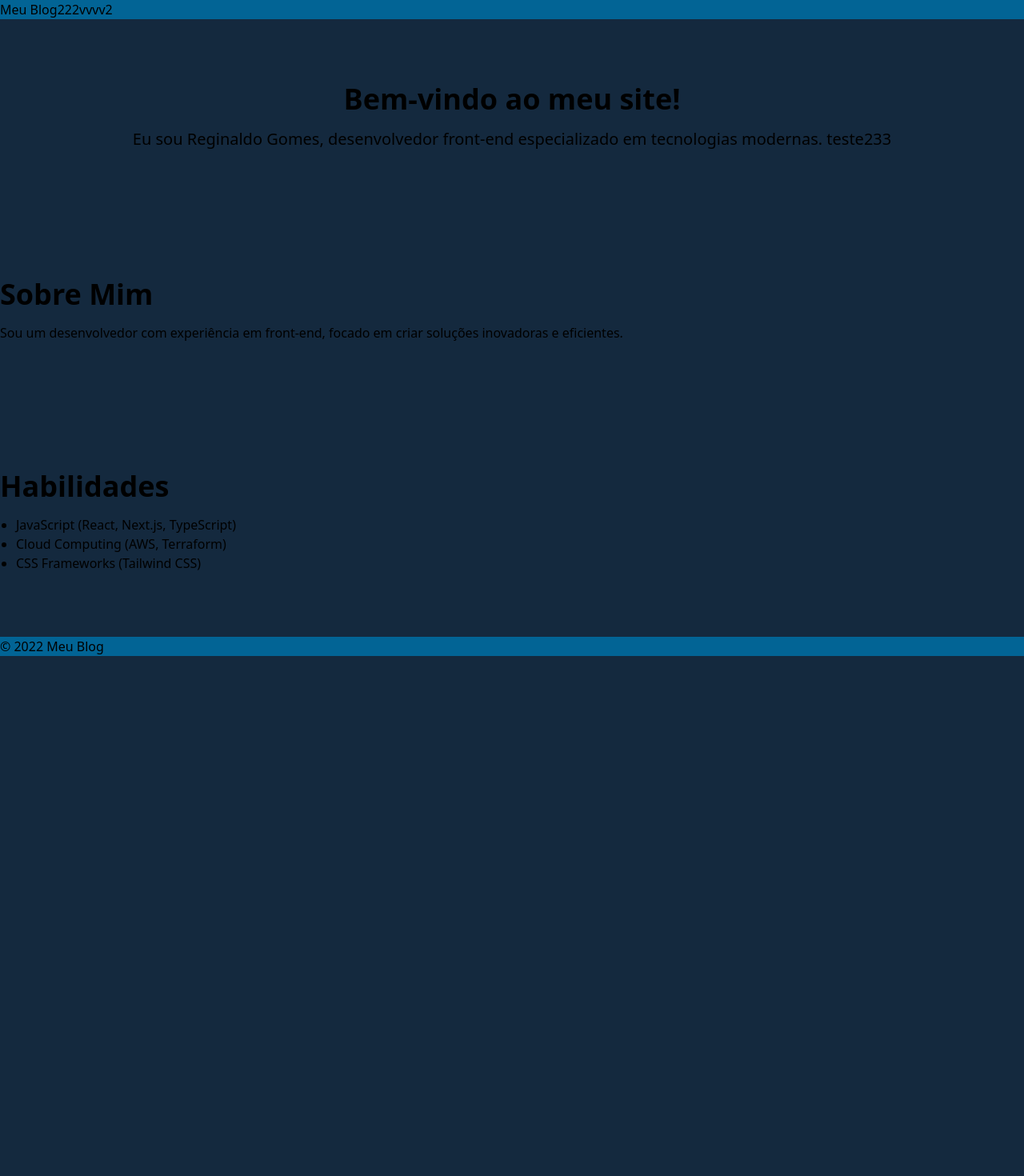
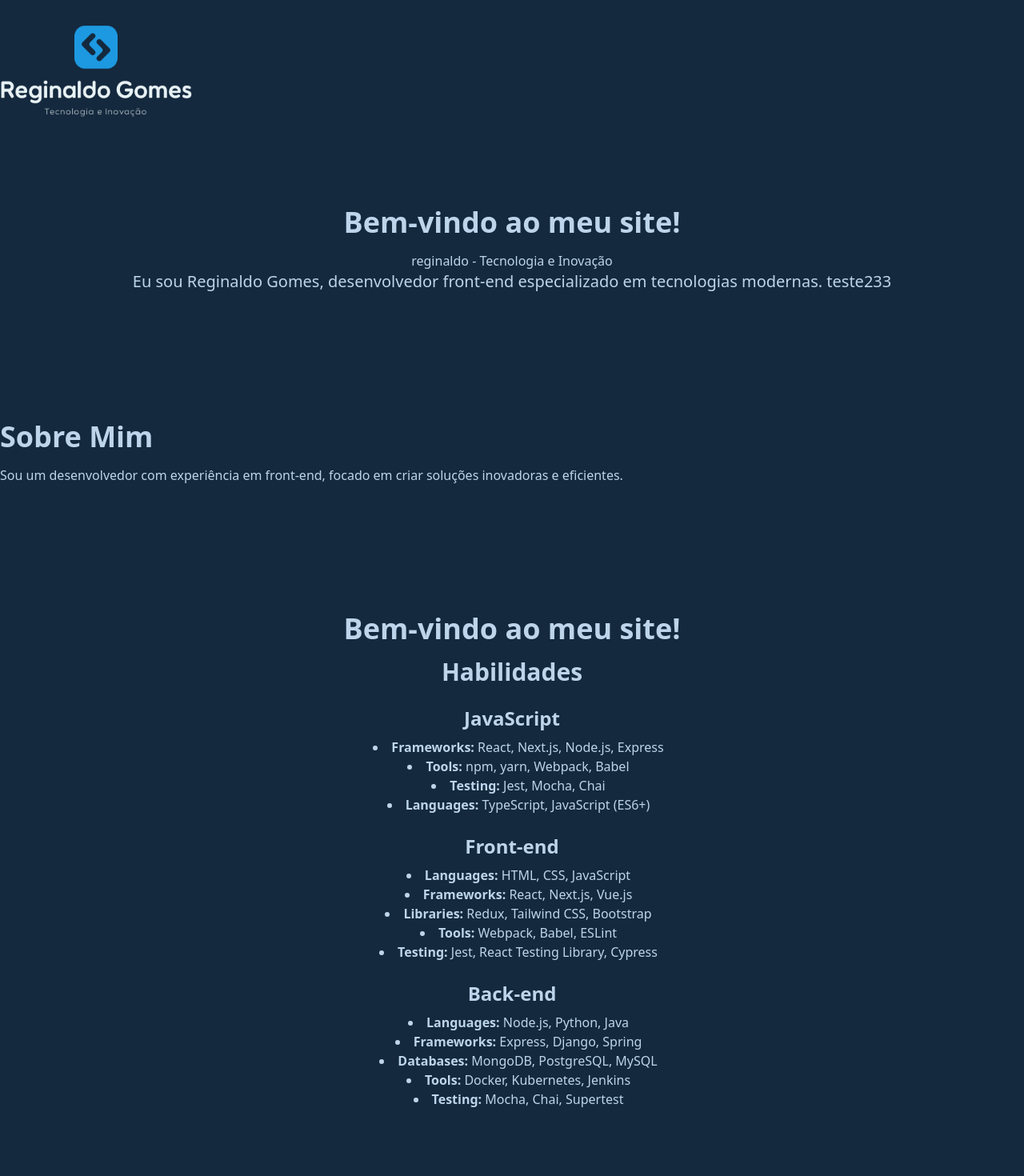
Before and after one commit to reginaldogomes/bhs_cms_site_app, a Next.js app: page / in a window 1280 px wide. Shown: the top 1470 px of the page at 80% size. Before the commit the page ends 820 px from the top, so only its background shows below. Built offline with nearby package versions, Linux system fonts and the light colour scheme.

Commit message:
skills component

```diff
--- a/src/app/layout.tsx
+++ b/src/app/layout.tsx
@@ -1,8 +1,8 @@
 // src/app/layout.tsx
 import './globals.css'
 import React, { ReactNode } from 'react'
-import Header from '../components/Header'
-import Footer from '../components/Footer'
+import Header from '@/components/layouts/Header'
+import Footer from '@/components/layouts/Footer'
 
 type LayoutProps = {
   children: ReactNode
@@ -16,7 +16,7 @@ export default function Layout({ children }: LayoutProps) {
         <meta name="viewport" content="width=device-width, initial-scale=1.0" />
         <title>Meu Blog</title>
       </head>
-      <body className="bg-primary-500">
+      <body className="bg-primary-500 text-primary-100">
         <Header />
         <main>{children}</main>
         <Footer />
--- a/src/components/About.tsx
+++ b/src/components/About.tsx
@@ -1,5 +1,5 @@
 import React from 'react'
-import Section from './Section'
+import Section from '@/components/layouts/Section'
 
 const About: React.FC = () => {
   return (
--- a/src/components/Header.tsx
+++ /dev/null
@@ -1,10 +0,0 @@
-// src/components/Header.tsx
-export default function Header() {
-  return (
-    <header className="w-full bg-secondary-500">
-      <div className="flex max-w-1280 mx-auto">
-        <h1>Meu Blog222vvvv2</h1>
-      </div>
-    </header>
-  )
-}
--- a/src/components/Hero.tsx
+++ b/src/components/Hero.tsx
@@ -1,5 +1,11 @@
 import React from 'react'
-import Section from './Section'
+import Section from '@/components/layouts/Section'
+
+const dataResume = {
+  name: 'reginaldo',
+  slogan: 'Tecnologia e Inovação',
+  bio: 'Eu sou Reginaldo Gomes, desenvolvedor front-end especializado em tecnologias modernas. teste233',
+}
 
 const Hero: React.FC = () => {
   return (
@@ -7,10 +13,11 @@ const Hero: React.FC = () => {
       title="Bem-vindo ao meu site!"
       className="bg-blue-600 text-white text-center"
     >
-      <p className="text-xl">
-        Eu sou Reginaldo Gomes, desenvolvedor front-end especializado em
-        tecnologias modernas. teste233
-      </p>
+      <h1>
+        {dataResume.name} - {dataResume.slogan}
+      </h1>
+
+      <p className="text-xl">{dataResume.bio}</p>
     </Section>
   )
 }
--- a/src/components/Skills.tsx
+++ b/src/components/Skills.tsx
@@ -1,14 +1,109 @@
-import React from 'react'
-import Section from './Section'
+import Section from '@/components/layouts/Section'
+
+type SkillCategory = {
+  frameworks: string[]
+  tools: string[]
+  testing: string[]
+  languages: string[]
+  libraries: string[]
+}
+
+type Skills = {
+  javascript: SkillCategory
+  frontend: SkillCategory
+  backend: SkillCategory & { databases: string[] }
+}
+
+const skills: Skills = {
+  javascript: {
+    frameworks: ['React', 'Next.js', 'Node.js', 'Express'],
+    tools: ['npm', 'yarn', 'Webpack', 'Babel'],
+    testing: ['Jest', 'Mocha', 'Chai'],
+    languages: ['TypeScript', 'JavaScript (ES6+)'],
+    libraries: ['Redux', 'Tailwind CSS', 'Bootstrap'],
+  },
+  frontend: {
+    languages: ['HTML', 'CSS', 'JavaScript'],
+    frameworks: ['React', 'Next.js', 'Vue.js'],
+    libraries: ['Redux', 'Tailwind CSS', 'Bootstrap'],
+    tools: ['Webpack', 'Babel', 'ESLint'],
+    testing: ['Jest', 'React Testing Library', 'Cypress'],
+  },
+  backend: {
+    languages: ['Node.js', 'Python', 'Java'],
+    frameworks: ['Express', 'Django', 'Spring'],
+    databases: ['MongoDB', 'PostgreSQL', 'MySQL'],
+    tools: ['Docker', 'Kubernetes', 'Jenkins'],
+    testing: ['Mocha', 'Chai', 'Supertest'],
+    libraries: ['Redux', 'Tailwind CSS', 'Bootstrap'],
+  },
+}
 
 const Skills: React.FC = () => {
   return (
-    <Section id="skills" title="Habilidades" className="bg-gray-100">
-      <ul className="list-disc pl-5">
-        <li>JavaScript (React, Next.js, TypeScript)</li>
-        <li>Cloud Computing (AWS, Terraform)</li>
-        <li>CSS Frameworks (Tailwind CSS)</li>
-      </ul>
+    <Section
+      title="Bem-vindo ao meu site!"
+      className="bg-blue-600 text-white text-center"
+    >
+      <h1 className="text-3xl font-bold mb-6">Habilidades</h1>
+      <div className="mb-6">
+        <h2 className="text-2xl font-semibold mb-2">JavaScript</h2>
+        <ul className="list-disc list-inside ml-4">
+          <li>
+            <strong>Frameworks:</strong>{' '}
+            {skills.javascript.frameworks.join(', ')}
+          </li>
+          <li>
+            <strong>Tools:</strong> {skills.javascript.tools.join(', ')}
+          </li>
+          <li>
+            <strong>Testing:</strong> {skills.javascript.testing.join(', ')}
+          </li>
+          <li>
+            <strong>Languages:</strong> {skills.javascript.languages.join(', ')}
+          </li>
+        </ul>
+      </div>
+      <div className="mb-6">
+        <h2 className="text-2xl font-semibold mb-2">Front-end</h2>
+        <ul className="list-disc list-inside ml-4">
+          <li>
+            <strong>Languages:</strong> {skills.frontend.languages.join(', ')}
+          </li>
+          <li>
+            <strong>Frameworks:</strong> {skills.frontend.frameworks.join(', ')}
+          </li>
+          <li>
+            <strong>Libraries:</strong> {skills.frontend.libraries.join(', ')}
+          </li>
+          <li>
+            <strong>Tools:</strong> {skills.frontend.tools.join(', ')}
+          </li>
+          <li>
+            <strong>Testing:</strong> {skills.frontend.testing.join(', ')}
+          </li>
+        </ul>
+      </div>
+      <div className="mb-6">
+        <h2 className="text-2xl font-semibold mb-2">Back-end</h2>
+        <ul className="list-disc list-inside ml-4">
+          <li>
+            <strong>Languages:</strong> {skills.backend.languages.join(', ')}
+          </li>
+          <li>
+            <strong>Frameworks:</strong> {skills.backend.frameworks.join(', ')}
+          </li>
+          <li>
+            <strong>Databases:</strong> {skills.backend.databases.join(', ')}
+          </li>
+          <li>
+            <strong>Tools:</strong> {skills.backend.tools.join(', ')}
+          </li>
+          <li>
+            <strong>Testing:</strong> {skills.backend.testing.join(', ')}
+          </li>
+        </ul>
+      </div>
     </Section>
   )
 }
--- /dev/null
+++ b/src/components/layouts/Header.tsx
@@ -0,0 +1,12 @@
+import { Logo } from './Logo'
+
+// src/components/Header.tsx
+export default function Header() {
+  return (
+    <header className="w-full">
+      <div className="flex max-w-1280 mx-auto py-8">
+        <Logo />
+      </div>
+    </header>
+  )
+}
--- /dev/null
+++ b/src/components/layouts/Logo.tsx
@@ -0,0 +1,14 @@
+import Image from 'next/image'
+
+const logo = '/reginaldo_gomes.svg'
+
+export const Logo = () => {
+  return (
+    <Image
+      src={logo}
+      alt="Descrição da imagem"
+      width={240} // Largura da imagem
+      height={10} // Altura da imagem
+    />
+  )
+}
```
Also changed, not shown: public/reginaldo_gomes.svg (added), src/components/layouts/Footer.tsx (renamed from src/components/Footer.tsx), src/components/layouts/Section.tsx (renamed from src/components/Section.tsx).
